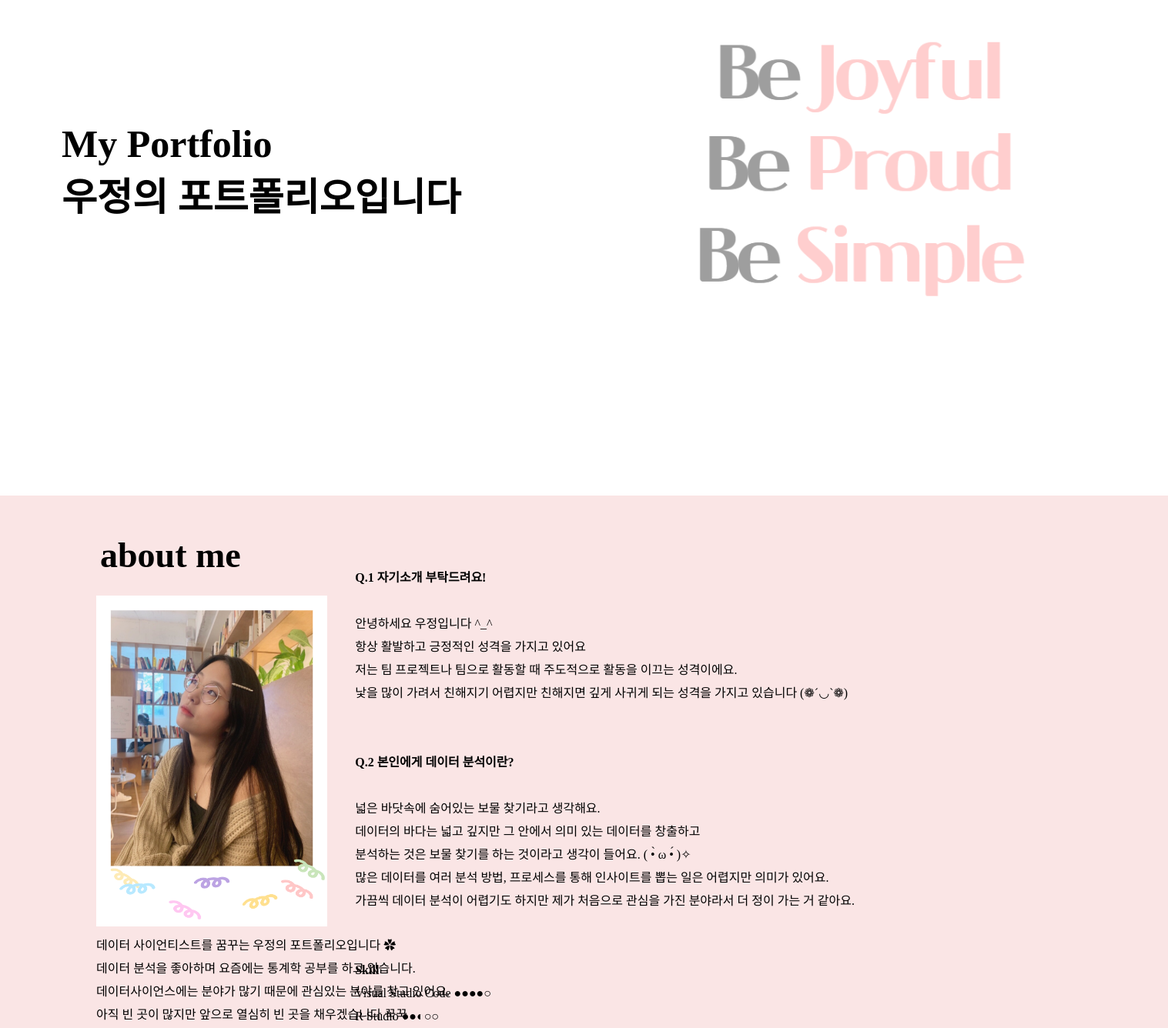
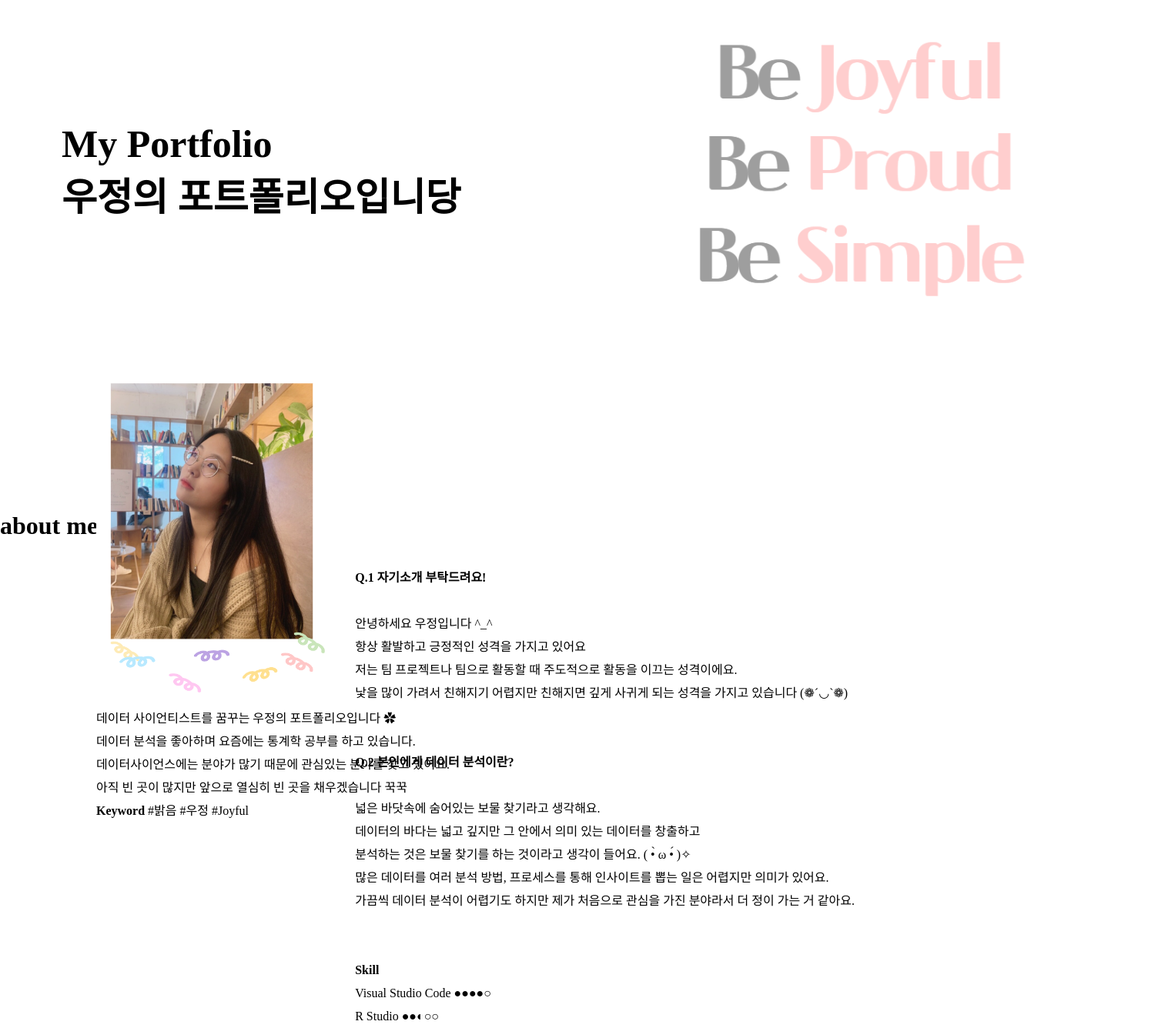
Before and after one commit to Parkwoojung/bunnyieejoy, a plain HTML site: page 다시 만드는 웹/진짜 디시 만드는 웹/마지막으로 다시/wjjj.html in a window 1280 px wide. Shown: the part 124-1460 px from the top of the page at 77% size, 1517 px wide, since content can reach past the window. Drawn offline with Linux system fonts and the light colour scheme; a web font is replaced by a local one.

Commit message:
되려나

```diff
--- a/다시 만드는 웹/진짜 디시 만드는 웹/마지막으로 다시/wjjj.css
+++ b/다시 만드는 웹/진짜 디시 만드는 웹/마지막으로 다시/wjjj.css
@@ -45,7 +45,7 @@ body {
 
   /*aboutme시작*/
 }
-.aboutme {
+.aboutme
   background-color: rgb(250, 229, 229);
   box-sizing: border-box;
   width: 1517px;
@@ -71,7 +71,7 @@ body {
   top: 860px;
   line-height: 30px;
 }
-
+ba
 /*project시작*/
 
 .info_box li a .ico.no1 {
--- a/다시 만드는 웹/진짜 디시 만드는 웹/마지막으로 다시/wjjj.html
+++ b/다시 만드는 웹/진짜 디시 만드는 웹/마지막으로 다시/wjjj.html
@@ -39,7 +39,7 @@
     <div class="main">
       <h1>
         My Portfolio <br />
-        우정의 포트폴리오입니다
+        우정의 포트폴리오입니당
       </h1>
 
       <div class="img1">
```
